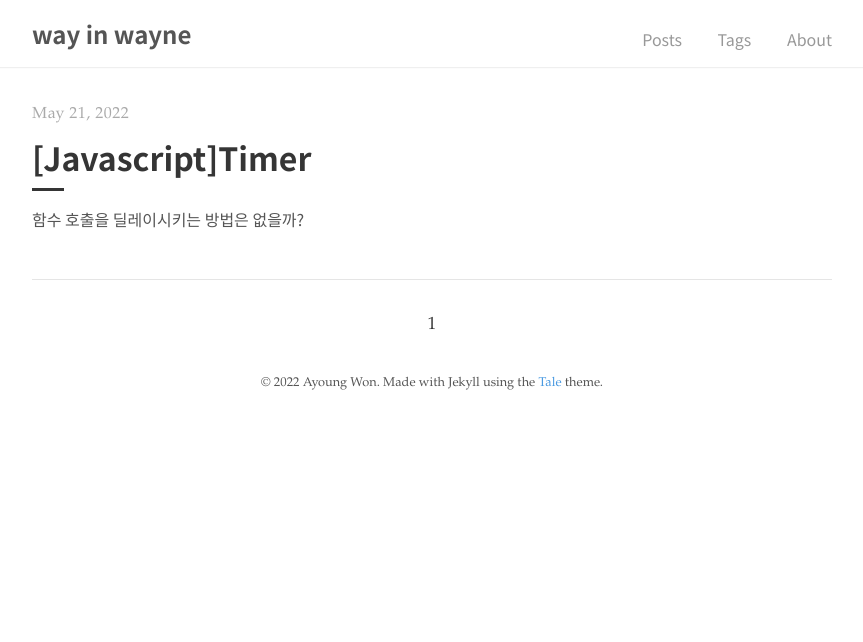
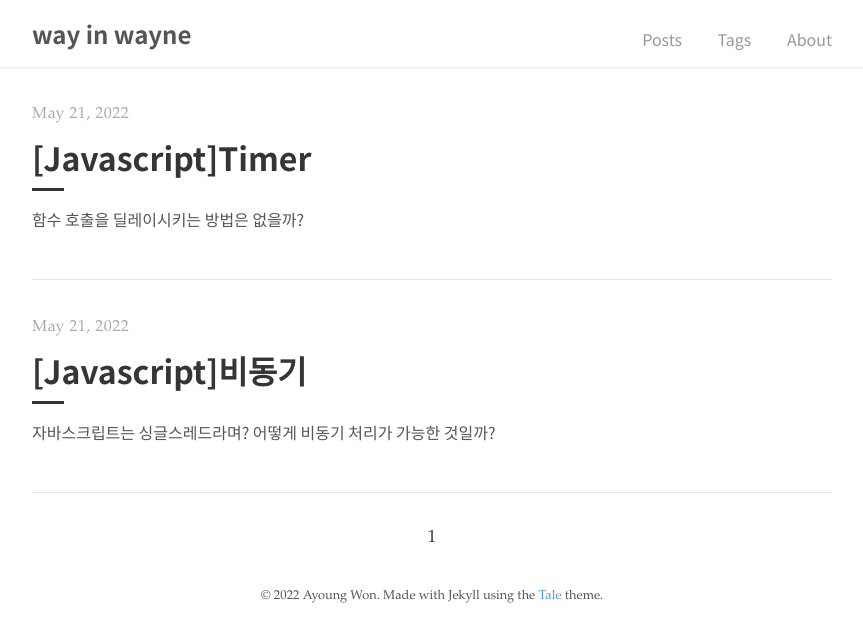
Before and after one commit to AyoungWon/AyoungWon.github.io, a Jekyll site: the page built from index.html, in a window 1280 px wide. Shown: the top 642 px of the page, without its empty margins (208-1071 px from the left). Built offline with Jekyll 4.4.1, drawn with Linux system fonts in a browser that asks for light colours; the list of posts is cut into pages by our own code; part of the change alters nothing that is shown.

Commit message:
feat: post 2022-05-21-asynchronous-function

````diff
--- /dev/null
+++ b/_posts/2022-05-21-asynchronous-function.md
@@ -0,0 +1,103 @@
+---
+layout: post
+title: "[Javascript]비동기"
+author: "Wayne"
+tags: ["javascript"]
+excerpt_separator: <!--more-->
+---
+
+<span style="color:rgba(0,0,0,0)">자바스크립트는 싱글스레드라며? 어떻게 비동기 처리가 가능한 것일까?</span>
+
+<!--more-->
+
+<br/><br/><br/>
+
+[모던 자바스크립트 deep dive](https://wikibook.co.kr/mjs/)를 스터디하면서 정리한 내용입니다.
+![main](../assets/post_img/javascript_deep_dive.png "main")
+
+<br/><br/>
+
+# 동기 처리와 비동기 처리
+
+자바스크립트는 싱글스레드로 동작한다. 즉, 자바스크립트 엔진은 단 하나의 실행 컨텍스트 스택을 갖기 때문에 두 가지 이상의 태스크를 동시에 실행할 수 없다. 따라서 현재 실행 중인 실행 컨텍스트를 제외한 컨텍스트는 모두 실행 대기중인 테스크들이다.
+<br/>
+
+> 그런데 이상한 점은.....자바스크립트로 개발하다보면 다른 함수가 동시에 실행되는데....이건 뭐람?
+
+<br/>
+
+## 1. 동기
+
+싱글 스레드 방식은 한 번에 하나의 태스크만 실행할 수 있기 때문에 처리에 시간이 걸리는 태스크를 실행하는 경우 블로킹<sup>blocking:작업 중단</sup>이 발생한다.
+이렇게 현재 실행 중인 태스크가 종료할 때까지 다음에 실행될 태스크가 대기하는 방식을 **동기 처리**라고 한다. <span class="bg_highlight">
+동기 처리 방식은 태스크를 순서대로 하나씩 처리하므로 실행 순서가 보장된다는 장점이 있지만, 앞 태스크가 종료할 때까지 아휴 태스크들이 블로킹되는 단점이 있다.
+</span>
+
+<!-- 그림 첨부 42-2-->
+
+<br/><br/>
+
+## 2. 비동기
+
+`setTimeout` 함수는 자신의 다음 코드를 블로킹하지 않는다. 따라서 `setTimeout`의 코드가 종료되지 않았어도 다음 코드는 실행된다. 이처럼 현재 실행 중인 태스크가 종료되지 않은 상태라 해도 다음 테스크를 곧바로 실행하는 방식을 **비동기 처리**라고 한다.
+
+<!-- 그림 첨부 42-3-->
+
+다만,<span class="bg_highlight"> 비동기 처리 방식은 블로킹이 발생하지 않는 다는 장점이 있지만, 태스크의 실행 순서가 보장되지 않는 단점이 있다.</span>
+<br/><br/>
+비동기로 방식하는 함수로는 타이머 함수인 `setTimeout`, `setInterval`, `HTTP 요청`, `이벤트 핸들러`가 있다. 어떻게 싱글스레드인 자바스크립트에서 비동기로 처리되는 함수가 있는 것일까?
+
+<br/><br/>
+
+# 이벤트 루프와 태스크 큐
+
+자바스크립트의 비동기 처리를 지원하는 것은 바로 **이벤트 루프**이다. 이벤트 루프는 브라우저에 내장되어 있는 기능이다.
+
+<!-- 그림 첨부 42-4-->
+
+위 그림에서 처럼 자바스크립트 안에는 `콜 스택`이라는 영역이 있고, 소스코드가 실행되면서 함수를 호출하면 `콜 스택`에 순차적으로 푸시되고, 먼저 푸시된 순서대로 실행되고 콜 스택에서 사라진다. 결국 자바스크립트 엔진은 단순히 태스크가 요청되면` 콜 스택`을 통해 요청된 작업을 순차적으로 실행할 뿐이다. 비동기 처리에서 소스코드의 평가와 실행을 제외한 모든 처리는 자바스크립트 엔진을 구동하는 환경인 `브라우저` or `Node.js`가 담당한다.
+<br/><br/>
+예를 들어 보자. `setTimeout`의 콜백 함수의 평가와 실행은 자바스크립트 엔진이 담당하지만 호출 스케줄링을 위한 타이머 설정과 콜백 함수 등록은 `브라우저` or `Node.js`가 담당한다. 이를 위해 브라우저 환경은 **태스트 큐**와 **이벤트 루프**를 제공한다.
+
+<br/>
+
+> `태스크 큐 : task queue`<br/>
+> 비동기 함수의 콜백 함수 또는 이벤트 핸들러가 일시적으로 보관되는 영역이다.<br/><br/> `이벤트 루프 : event loop`<br/>
+> 이벤트 루프는 콜 스택에 현 재 실행 중인 실행 컨텍스트가 있는지, 태스크 큐에 대기 중인 함수가 있는지 반복해서 확인한다. 만약 콜 스택이 비어 있고 태스크 큐에 대기 중인 함수가 있다면 이벤트 루프는 순차적으로 함수를 태스크 큐에서 콜 스택으로 이동시키고, 콜 스택으로 이동된 함수는 실행된다.<br/>
+
+<br/><br/>
+
+```javascript
+function foo() {
+  console.log("foo");
+}
+
+function bar() {
+  console.log("bar");
+}
+
+setTimeout(foo, 0);
+bar();
+```
+
+위 코드에서 `setTimeout`에서 delay는 0초이다. 0초라도 실제로는 4ms 이후에 콜백함수 foo가 실행되는데, `foo` 함수와 `bar` 함수 중 어느 함수가 먼저 실행될까? 결과는 `bar` 함수 이후 `foo` 함수가 실행된다. 왜 그런지 아래에서 실행 순서를 그림으로 확인해보자.
+
+<br/>
+
+![Image with caption](../assets/post_img/event-loop-2.PNG "Image with caption")
+_전역 함수 실행_
+
+![Image with caption](../assets/post_img/event-loop-3.PNG "Image with caption")
+_setTimeout 함수 실행_
+
+![Image with caption](../assets/post_img/event-loop-4.PNG "Image with caption")
+_foo 함수 delay 대기, setTimeout 종료, bar 함수 실행_
+
+![Image with caption](../assets/post_img/event-loop-5.PNG "Image with caption")
+_이벤트 루프에 의해 foo 함수 태스크 큐로 올라감_
+
+![Image with caption](../assets/post_img/event-loop-6.PNG "Image with caption")
+_bar 함수, 전역 함수 실행 종료(call stack 빔)_
+
+![Image with caption](../assets/post_img/event-loop-7.PNG "Image with caption")
+_foo 함수 실행 후 종료_
--- a/_sass/tale/_post.scss
+++ b/_sass/tale/_post.scss
@@ -61,3 +61,7 @@
     margin: 0;
   }
 }
+
+span.bg_highlight {
+  background-color: rgba(255, 234, 97, 0.25);
+}
````
Also changed, not shown: assets/post_img/event-loop-1.PNG (added), assets/post_img/event-loop-2.PNG (added), assets/post_img/event-loop-3.PNG (added), assets/post_img/event-loop-4.PNG (added), assets/post_img/event-loop-5.PNG (added), assets/post_img/event-loop-6.PNG (added), assets/post_img/event-loop-7.PNG (added).
